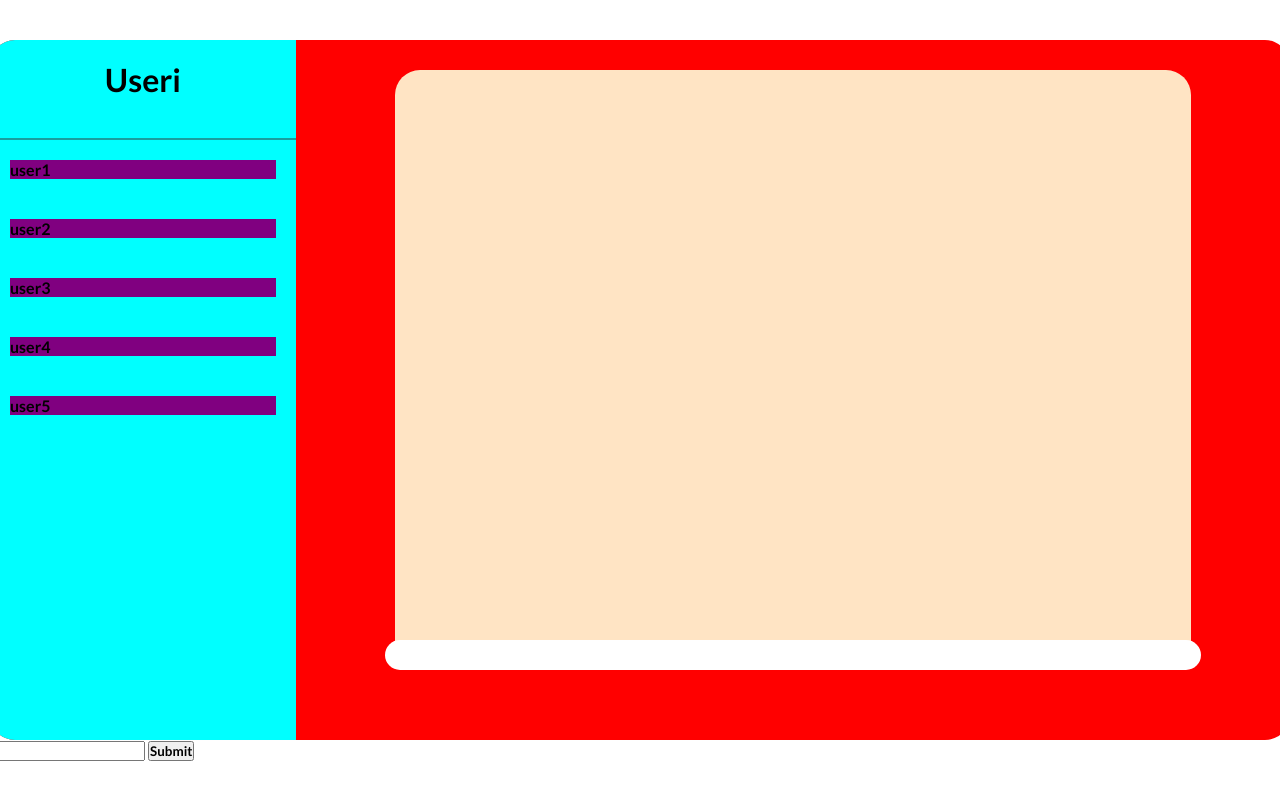
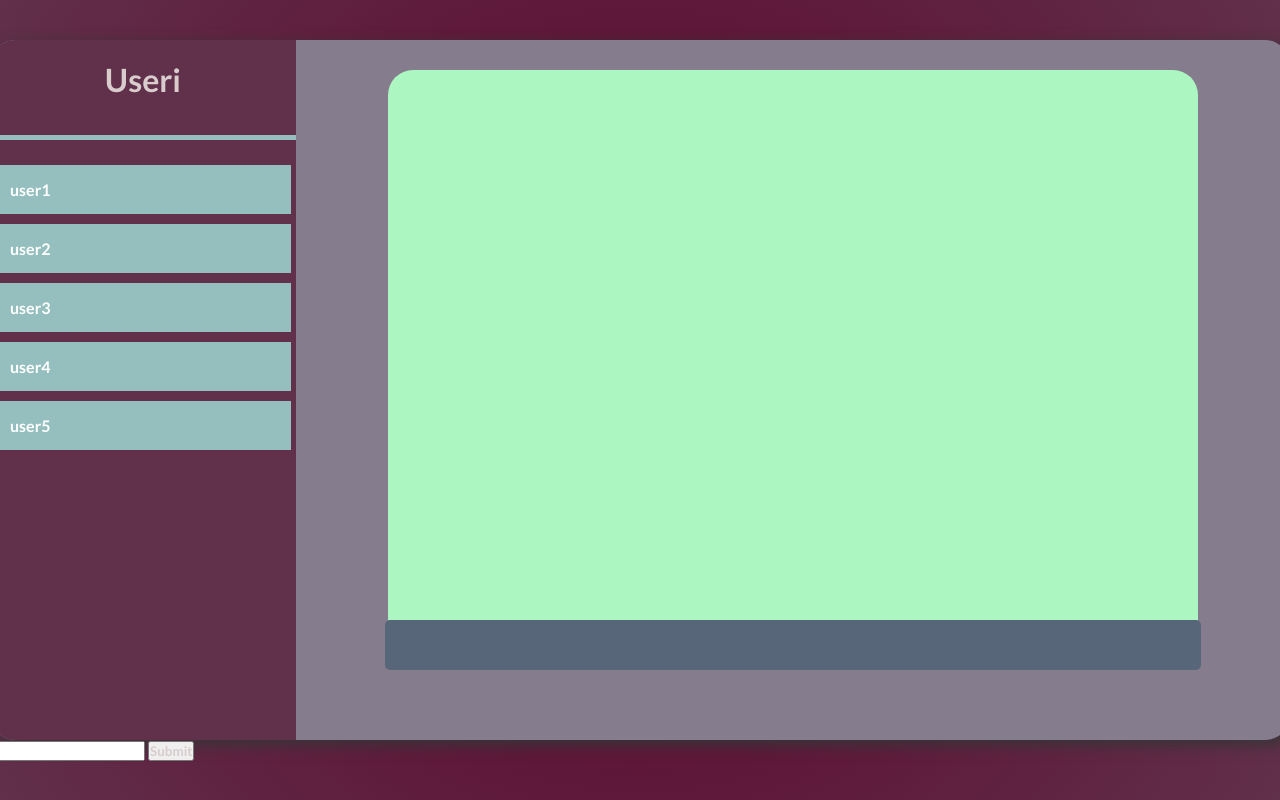
Before and after one commit to MaskoMasko/tesitng, a Python web app: template templates/chat.html in a window 1280 px wide. Run offline with Jinja, Linux system fonts and the light colour scheme; the template is opened without the code that fills it, so the values that code supplies are empty; some libraries are stand-ins or nearby versions.

Commit message:
Update chat.css

```diff
--- a/static/css/chat.css
+++ b/static/css/chat.css
@@ -3,9 +3,11 @@
     font-family: 'Lato', sans-serif;
     padding: 0%;
     box-sizing: border-box;
+    color: rgb(216, 204, 204);
 }
 html{
-    height: 100%;
+    background: rgb(92,0,41);
+background: radial-gradient(circle, rgba(92,0,41,1) 0%, rgba(97,48,75,1) 100%);height: 100%;
     display: flex;
     justify-content: center;
     align-items: center;
@@ -13,14 +15,15 @@ html{
 .chat-konta{
     width: 1300px;
     height: 700px;
-    background: red;
+    background: #857C8D;
+    box-shadow: 5px 5px 15px rgb(54, 54, 54);
     border-radius: 25px;
     display: flex;
 }
 .users{
     width: 400px;
     height: 100%;
-    background-color: aqua;
+    background-color: #61304B;
     border-top-left-radius: 25px;
     border-bottom-left-radius: 25px;
     display: flex;
@@ -32,10 +35,11 @@ html{
 .naslov{
     width: 100%;
     height: 100px;
-    border-bottom: 2px solid rgb(24, 158, 158);
     display: flex;
     flex-direction: column;
     align-items: center;
+    border-bottom:5px solid  #94BFBE;
+    margin-bottom: 20px;
 }
 .names{
     list-style: none;
@@ -44,8 +48,10 @@ html{
     justify-content: space-around;
 }
 .names li{
-    margin:20px;
-    background-color: purple;
+    color: white;
+    padding:15px;
+    margin: 5px;
+    background-color: #94BFBE;
 }
 
 
@@ -58,22 +64,70 @@ html{
 }
 .upis{
     width:82%;
-    height: 30px;
+    height: 50px;
     position: absolute;
+    background: #576679;
     bottom: 10%;
     right: 9%;
     border-radius: 20px;
     outline: none;
     border: none;
+    border-radius: 5px;
     padding-left: 40px;
+    color: white;
+    font-size: 14px;
+}
+.send{
+    position: absolute;
+    width: 70px;
+    height: 50px;
+    background: #434a52;
+    right: 9%;
+    bottom: 10%;
+    border-radius: 5px;
 }
 .mess-box{
-    width:80%;
+    width:81.5%;
     height: 85%;
     margin-left: auto;
     margin-right: auto;
     margin-top: 30px;
     border-top-left-radius: 25px;
     border-top-right-radius: 25px;
-    background-color: bisque;
+    background-color: #ACF7C1;
 }
+.messes{
+    width: 100%;
+    height: auto;
+    list-style: none;
+}
+.messes li{
+    margin-top: 50px;
+    color: white;
+    width: 200px;
+    height: auto;
+    padding: 15px;
+    background-color: green;
+    border-radius: 15px;
+}
+.mess1{
+    margin-left: 605px;
+}
+.mess2{
+    background-color: rgb(189, 163, 81) !important;
+}
+.mess1-thing, .mess2-thing{
+    width: 20px;
+    height: 20px;
+    transform: rotate(45deg);
+}
+.mess1-thing{
+    background-color: green;
+    margin-top: -30px;
+ margin-left: 790px;
+}
+.mess2-thing{
+    background-color: rgb(189, 163, 81);
+    margin-top: -30px;
+    margin-left: -5px;
+}
```
